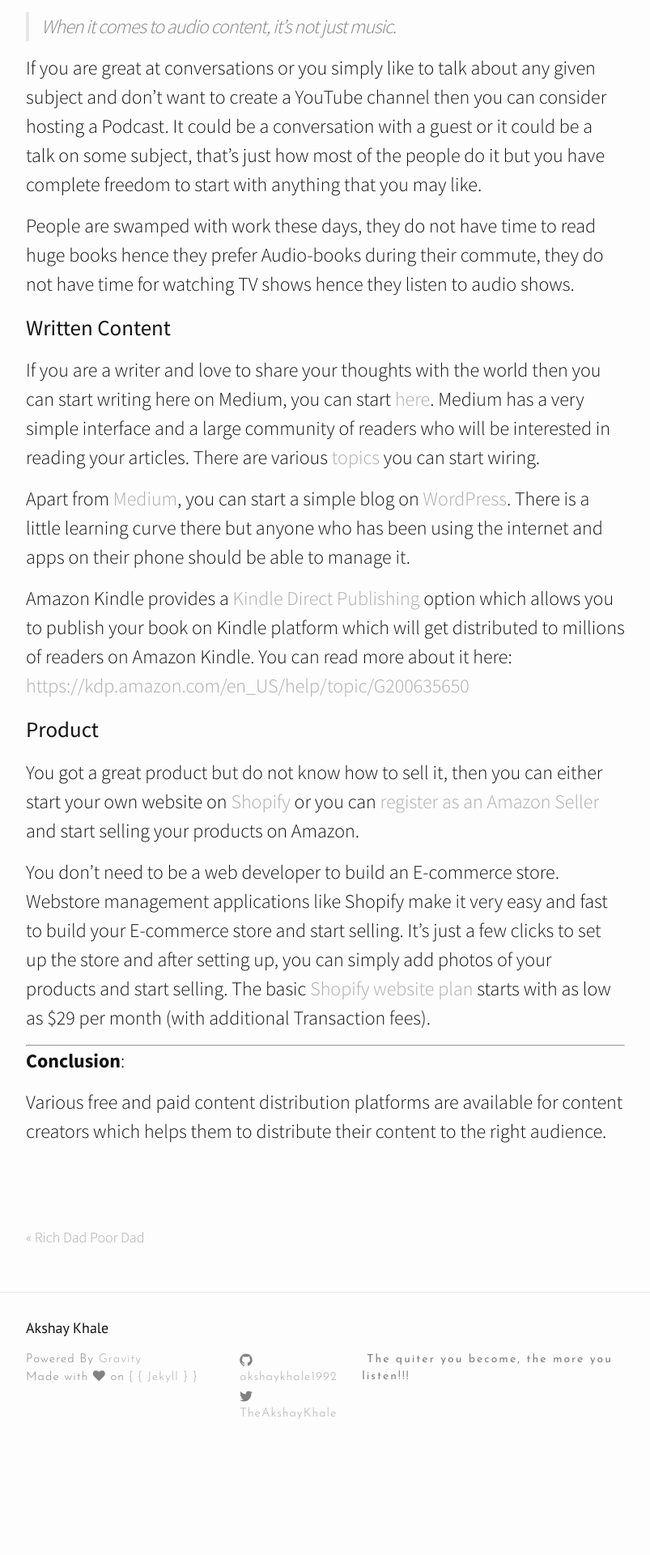
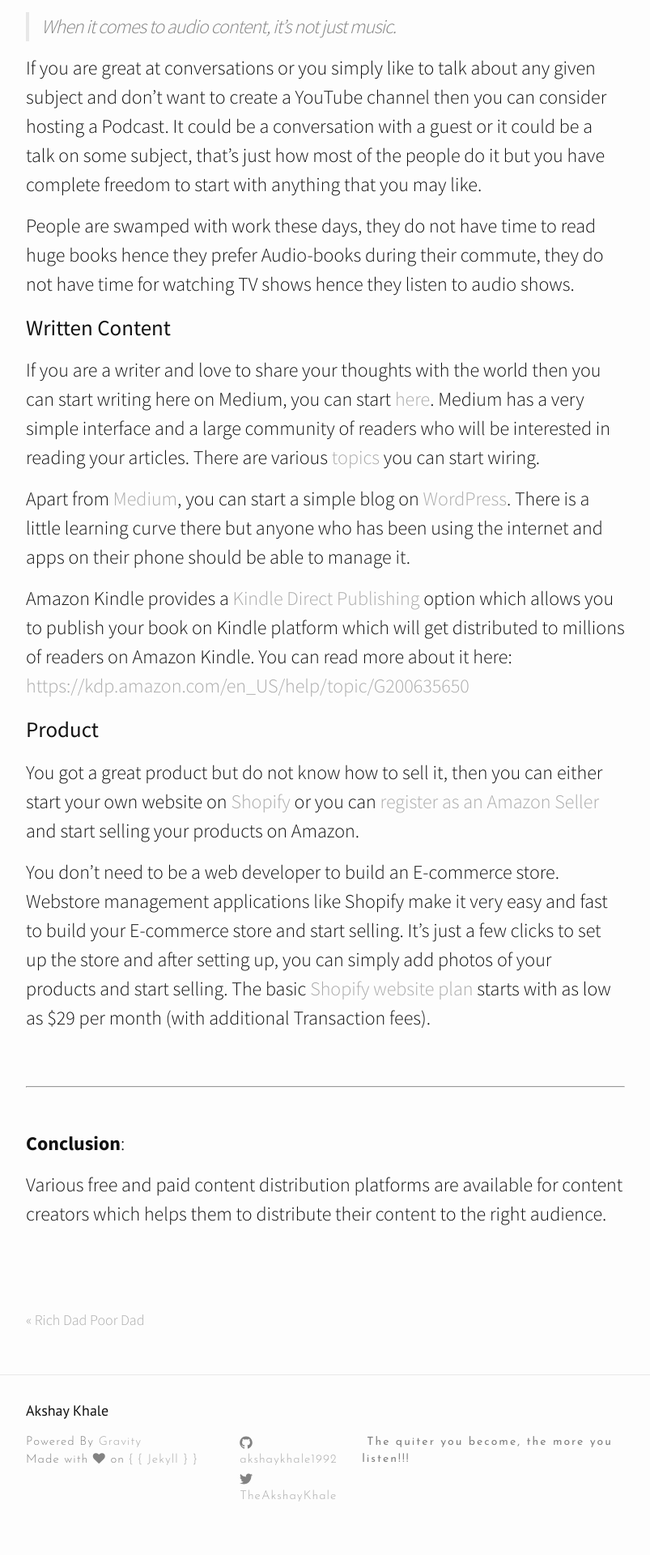
Before and after one commit to akshaykhale1992/akshaykhale1992.github.io, a Jekyll site: the page built from _posts/2020-02-24-now-is-the-best-time-for-content-creators.md, in a window 1280 px wide. Shown: the part 2314-4234 px from the top of the page at 81% size, without its empty margins (238-1041 px from the left). Built offline with Jekyll 4.4.1, drawn with Linux system fonts in a browser that asks for light colours; nearby versions of some CDN libraries; before the commit the page ends 4132 px from its top, so only the background shows below that.

Commit message:
Update from Forestry.io Akshay Khale updated _posts/2020-02-24-now-is-the-best-time-for-content-creators.md

```diff
--- a/_posts/2020-02-24-now-is-the-best-time-for-content-creators.md
+++ b/_posts/2020-02-24-now-is-the-best-time-for-content-creators.md
@@ -62,8 +62,12 @@
 
 You don’t need to be a web developer to build an E-commerce store. Webstore management applications like Shopify make it very easy and fast to build your E-commerce store and start selling. It’s just a few clicks to set up the store and after setting up, you can simply add photos of your products and start selling. The basic [Shopify website plan](https://www.shopify.in/pricing) starts with as low as $29 per month (with additional Transaction fees).
 
+<br/>
+
 ***
 
-**Conclusion**:
+<br/>
+
+**Conclusion**:<br/>
 
 Various free and paid content distribution platforms are available for content creators which helps them to distribute their content to the right audience.
```
